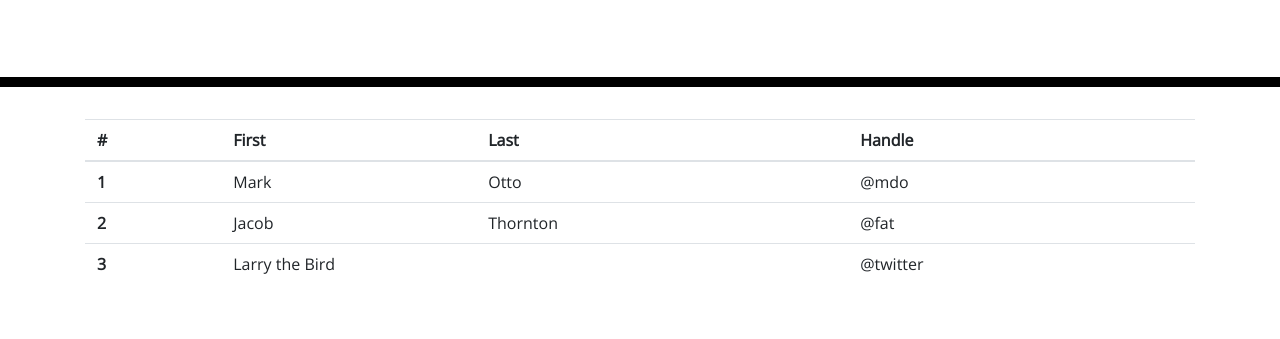
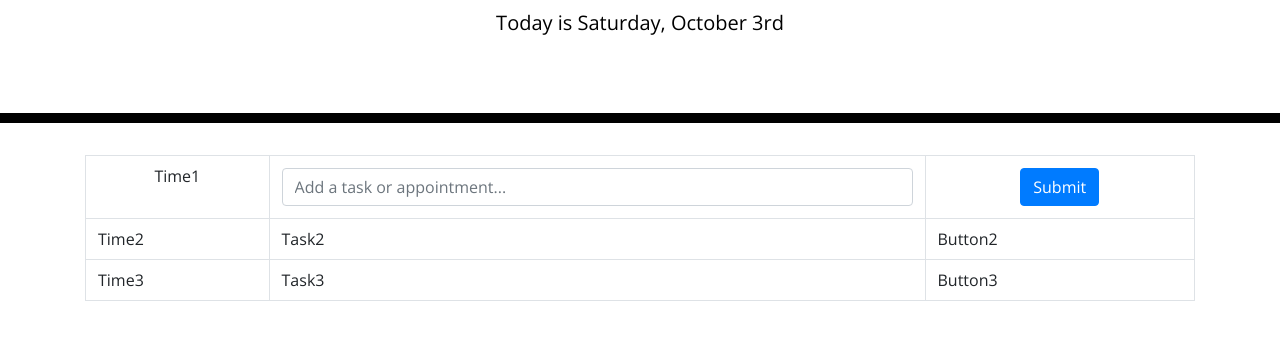
Before and after one commit to sarahlcox/homework_5_workdayscheduler_sbarkley, a plain HTML site: page Develop/index.html in a window 1280 px wide. Shown: the part 181-520 px from the top of the page. Drawn offline with nearby package versions, Linux system fonts and the light colour scheme.

Commit message:
updated pseudocode and input time to header

```diff
--- a/Develop/index.html
+++ b/Develop/index.html
@@ -18,6 +18,8 @@
       rel="stylesheet"
     />
     <link rel="stylesheet" href="style.css" />
+    <script src="https://code.jquery.com/jquery-3.4.1.min.js"></script>
+    <script src="https://cdnjs.cloudflare.com/ajax/libs/moment.js/2.24.0/moment.min.js"></script>
     <title>Work Day Scheduler</title>
   </head>
 
@@ -30,39 +32,32 @@
     <div class="container">
       <!-- Timeblocks go here -->
             <!-- Create a one row, three column spread for layout using bootstrap. left col will be time from moment api,  middle col will be an input value, right will be a save btn, OR a table layout  -->
-            <table class="table table-hover">
-              <thead>
-                <tr>
-                  <th scope="col">#</th>
-                  <th scope="col">First</th>
-                  <th scope="col">Last</th>
-                  <th scope="col">Handle</th>
+            <table class="table table-bordered" style="width: 100%;">
+              <tbody>
+                <tr id="9am" class="time-block time">
+                  <td>Time1</td>
+                  <td>
+                    <form id="task-form" method="POST">
+                      <input class="form-control" type="text" placeholder="Add a task or appointment...">
+                    </form>
+                  </td>
+                  <td><input class="btn btn-primary" type="submit" value="Submit" role="button">
+                  </td>
                 </tr>
-              </thead>
-              <tbody>
-                <tr>
-                  <th scope="row">1</th>
-                  <td>Mark</td>
-                  <td>Otto</td>
-                  <td>@mdo</td>
+                <tr id="row1">
+                  <td>Time2</td>
+                  <td>Task2</td>
+                  <td>Button2</td>
                 </tr>
-                <tr>
-                  <th scope="row">2</th>
-                  <td>Jacob</td>
-                  <td>Thornton</td>
-                  <td>@fat</td>
-                </tr>
-                <tr>
-                  <th scope="row">3</th>
-                  <td colspan="2">Larry the Bird</td>
-                  <td>@twitter</td>
+                <tr id="row2">
+                  <td>Time3</td>
+                  <td>Task3</td>
+                  <td>Button3</td>
                 </tr>
               </tbody>
             </table>
       </div>
     </div>
-    <script src="https://code.jquery.com/jquery-3.4.1.min.js"></script>
-    <script src="https://cdnjs.cloudflare.com/ajax/libs/moment.js/2.24.0/moment.min.js"></script>
   </body>
   <script src="script.js"></script>
 </html>
--- a/Develop/script.js
+++ b/Develop/script.js
@@ -1,5 +1,11 @@
-// define global variables
+
 //create fx that will input times into first col of the table from moment needs to repeat for every row
+    //Need to find amount of hours
+    //Create a loop to input time into time column/ind.row
+    //if then statement for past/present, probably input an interval timer here to update appearance of calendar
 //create text input fx that will save to local storage in middle col  needs to repeat for every row
 //create save btn  needs to repeat for every row
 //empty row needs to be gray if time past, green if free, red if busy (toggle fx?)
+
+//states current date and puts in header
+$("#currentDay").text(moment().format("[Today is ]dddd, MMMM Do"));
```
